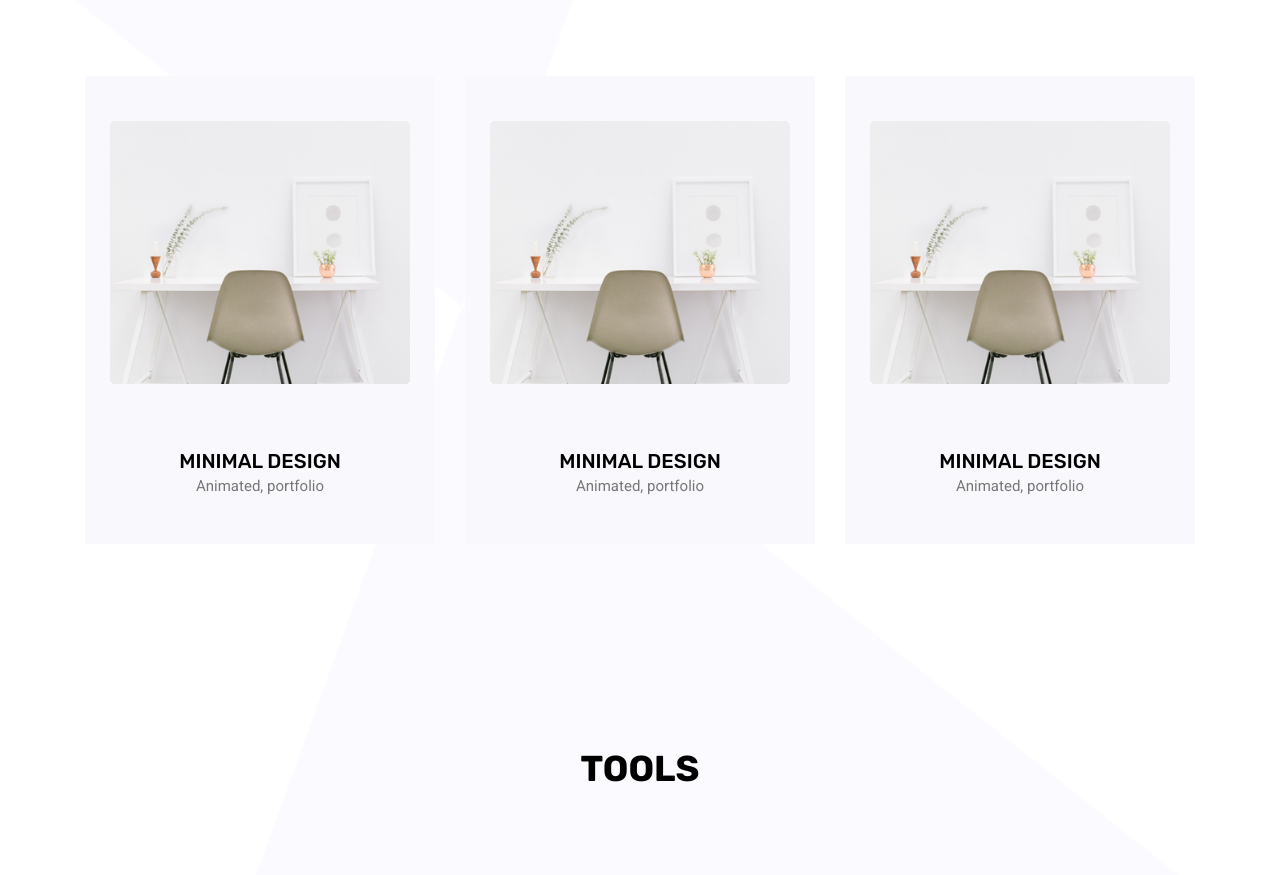
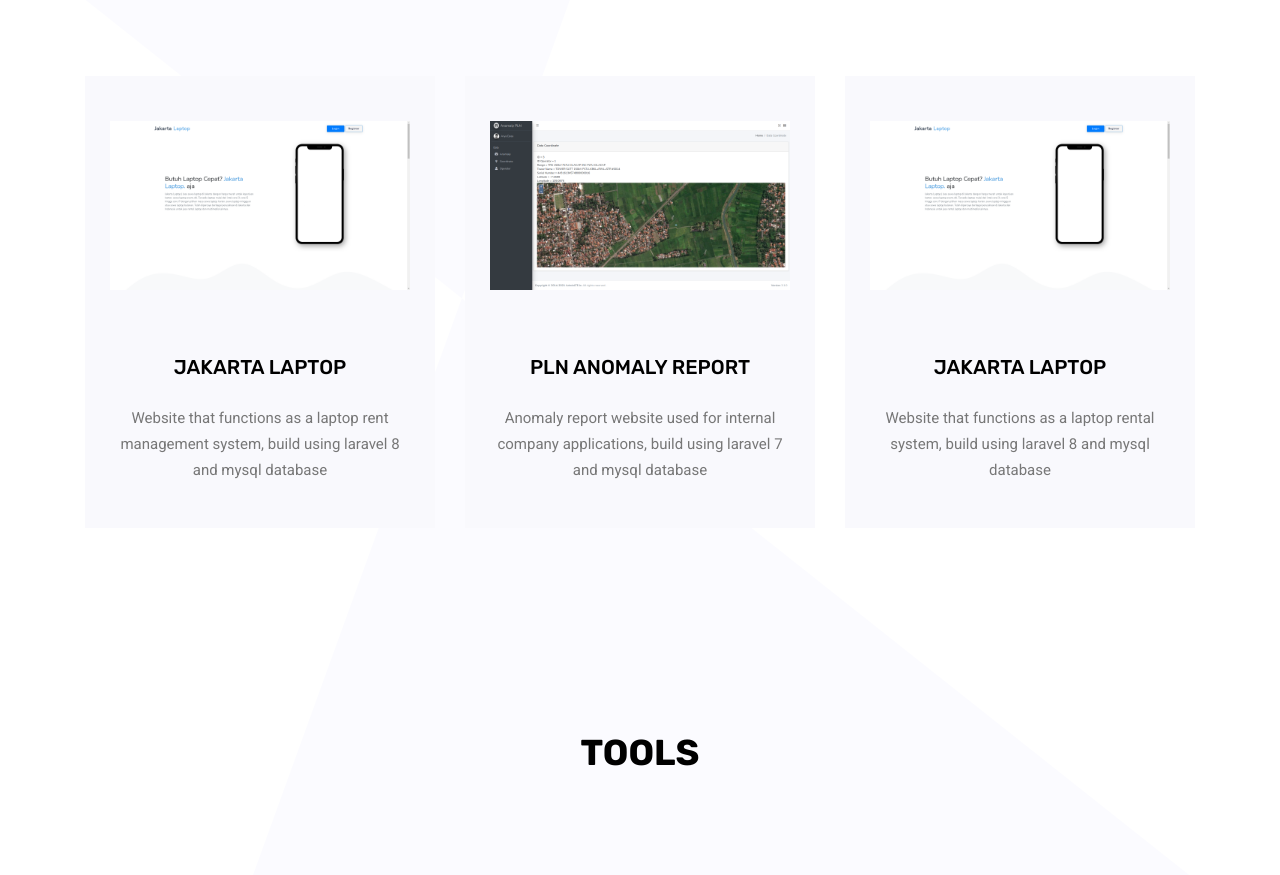
Before and after one commit to aryadotid21/aryadotid21.github.io, a plain HTML site: page index.html in a window 1280 px wide. Shown: the part 2100-2975 px from the top of the page. Drawn offline with Linux system fonts and the light colour scheme; some packages are replaced by stand-ins of ours.

Commit message:
Add project example

```diff
--- a/index.html
+++ b/index.html
@@ -126,39 +126,36 @@
 					<div class="col-lg-4 col-md-6 all latest">
 						<div class="portfolio_box feature_item">
 							<div class="single_portfolio">
-								<img class="img-fluid w-100" src="img/portfolio/p1.jpg" alt="">
-								<a href="img/portfolio/p1.jpg" class="img-gal">
-								</a>
+								<img class="img-fluid w-100" src="img/project/jakarta-laptop.png" alt="">
 							</div>
 							<div class="short_info">
-								<h4><a href="portfolio-details.html">minimal design</a></h4>
-								<p>Animated, portfolio</p>
+								<h4>Jakarta laptop</h4>
+								<br>
+								<p>Website that functions as a laptop rent management system, build using laravel 8 and mysql database</p>
 							</div>
 						</div>
 					</div>
 					<div class="col-lg-4 col-md-6 all latest">
 						<div class="portfolio_box feature_item">
 							<div class="single_portfolio">
-								<img class="img-fluid w-100" src="img/portfolio/p1.jpg" alt="">
-								<a href="img/portfolio/p1.jpg" class="img-gal">
-								</a>
+								<img class="img-fluid w-100" src="img/project/anomaly_pln.png" alt="">
 							</div>
 							<div class="short_info">
-								<h4><a href="portfolio-details.html">minimal design</a></h4>
-								<p>Animated, portfolio</p>
+								<h4>pln anomaly report</h4>
+								<br>
+								<p>Anomaly report website used for internal company applications, build using laravel 7 and mysql database</p>
 							</div>
 						</div>
 					</div>
 					<div class="col-lg-4 col-md-6 all latest">
 						<div class="portfolio_box feature_item">
 							<div class="single_portfolio">
-								<img class="img-fluid w-100" src="img/portfolio/p1.jpg" alt="">
-								<a href="img/portfolio/p1.jpg" class="img-gal">
-								</a>
+								<img class="img-fluid w-100" src="img/project/jakarta-laptop.png" alt="">
 							</div>
 							<div class="short_info">
-								<h4><a href="portfolio-details.html">minimal design</a></h4>
-								<p>Animated, portfolio</p>
+								<h4>Jakarta laptop</h4>
+								<br>
+								<p>Website that functions as a laptop rental system, build using laravel 8 and mysql database</p>
 							</div>
 						</div>
 					</div>
```
Also changed, not shown: img/project/anomaly_pln.png (added), img/project/jakarta-laptop.png (added).
